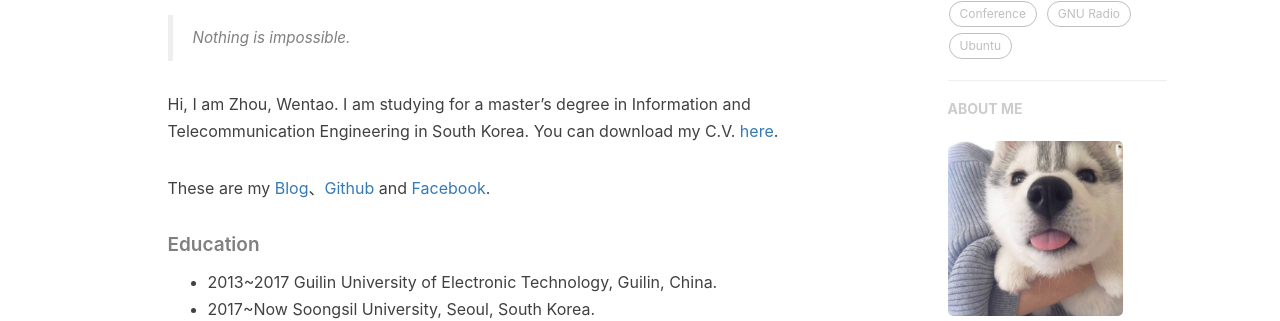
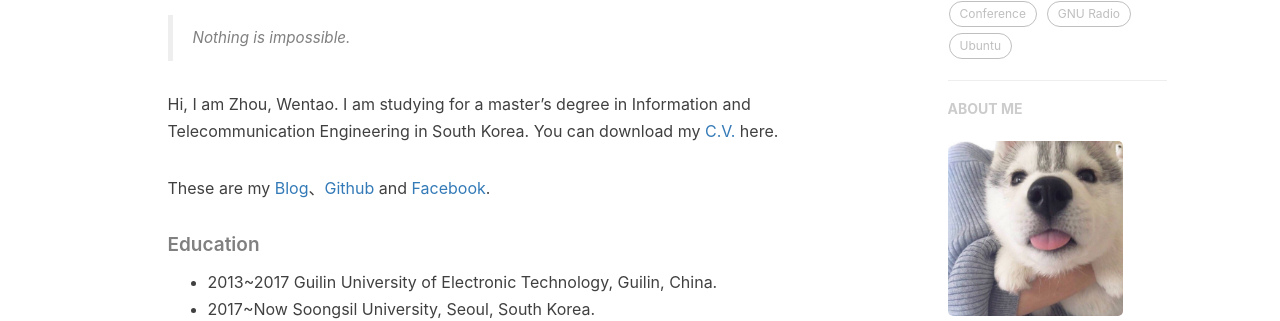
Before and after one commit to csxmt123/zhouwt612.github.io, a Jekyll site: the page built from z_about.html, in a window 1280 px wide. Shown: the part 486-807 px from the top of the page. Built offline with Jekyll 4.4.1, drawn with Linux system fonts in a browser that asks for light colours; nearby versions of some CDN libraries; comment, search, counter and statistics services are not loaded.

Commit message:
Update en.md

```diff
--- a/_includes/about/en.md
+++ b/_includes/about/en.md
@@ -3,7 +3,7 @@
 > Nothing is impossible.
 
 
-Hi, I am Zhou, Wentao. I am studying for a master's degree in Information and Telecommunication Engineering in South Korea. You can download my C.V. [here](https://drive.google.com/file/d/1S2R_JTLOyPbFp-3qUMbcPc4bE5DzzS_4/view?usp=sharing).
+Hi, I am Zhou, Wentao. I am studying for a master's degree in Information and Telecommunication Engineering in South Korea. You can download my [C.V.](https://drive.google.com/file/d/1S2R_JTLOyPbFp-3qUMbcPc4bE5DzzS_4/view?usp=sharing) here.
 
 These are my [Blog](https://wentaozhou.cn)、[Github](http://github.com/zhouwt612) and [Facebook](https://www.facebook.com/zhouwentao612).
 
```
